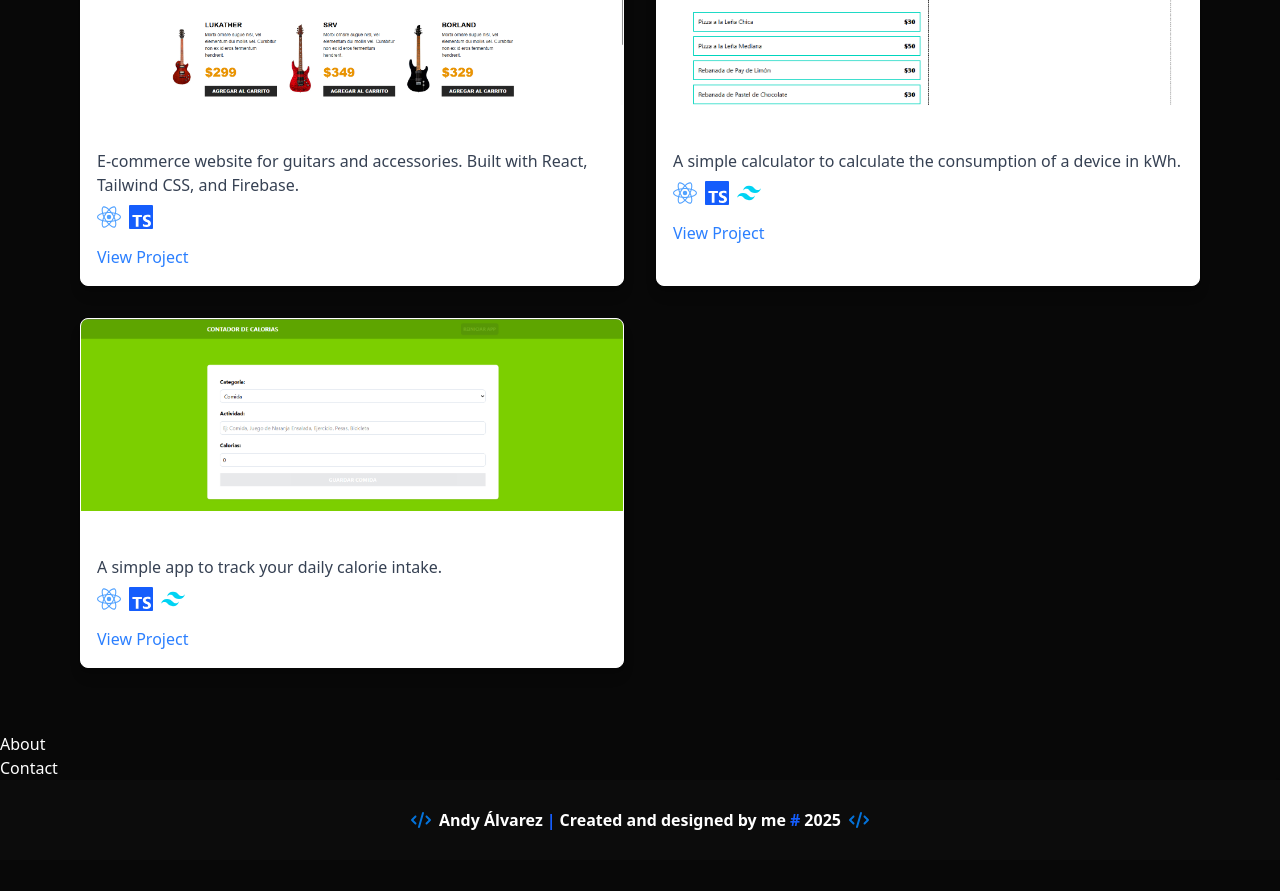
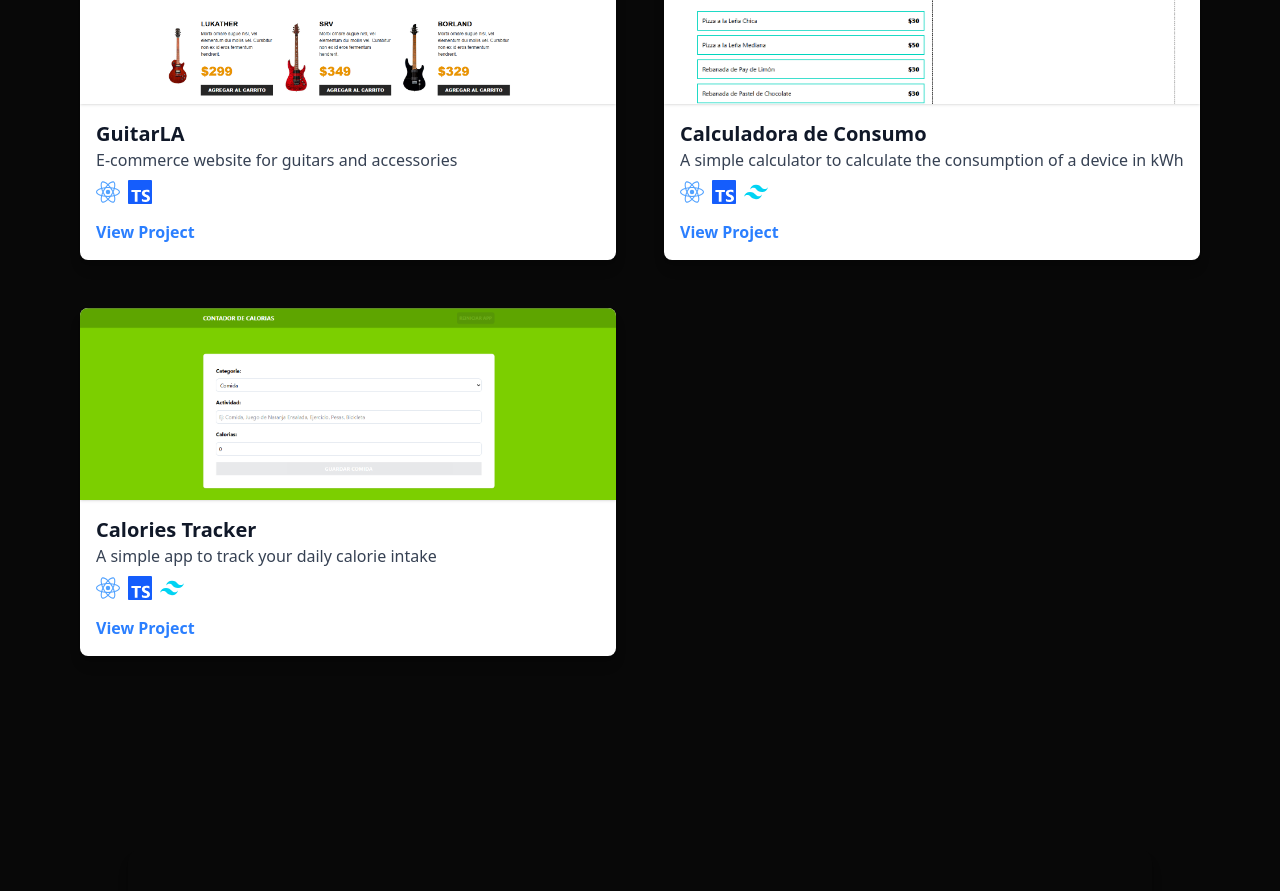
Before and after one commit to AndyAlvarezC/portfolio, a React (Vite) app in the folder portfolio-react/: page / in a window 1280 px wide. Shown: the part 1880-2771 px from the top of the page. Before the commit the page ends 2740 px from the top, so only its background shows below. Built offline with nearby package versions, Linux system fonts and the light colour scheme.

Commit message:
feat: Update contact section with social links and icons styling

```diff
--- /dev/null
+++ b/portfolio-react/src/components/Form.tsx
@@ -0,0 +1,8 @@
+
+export default function Form() {
+    return (
+        <div>
+
+        </div>
+    )
+}
--- a/portfolio-react/src/components/ProjectCard.tsx
+++ b/portfolio-react/src/components/ProjectCard.tsx
@@ -10,10 +10,10 @@ type ProjectCardProps = {
 
 const ProjectCard: FC<ProjectCardProps> = ({ title, description, image, link, skills }) => {
     return (
-        <div className="project-card border rounded-lg overflow-hidden shadow-lg bg-white">
-            <img src={image} alt={title} className="w-full h-48 object-cover" />
+        <div className="project-card  rounded-lg overflow-hidden shadow-lg bg-white transition-all ease-in-out duration-300 hover:scale-102 cursor-pointer">
+            <img src={image} alt={title} className="w-full h-48 object-cover shadow-sm" />
             <div className="p-4">
-                <h3 className="text-xl font-bold">{title}</h3>
+                <h3 className="text-xl font-bold text-gray-900">{title}</h3>
                 <p className="text-gray-700">{description}</p>
                 <div className="flex gap-2 mt-2">
                     {skills.map((Skill, index) => (
@@ -22,7 +22,7 @@ const ProjectCard: FC<ProjectCardProps> = ({ title, description, image, link, sk
                         </div>
                     ))}
                 </div>
-                <a href={link} target="_blank" rel="noopener noreferrer" className="text-blue-500 hover:underline block mt-4">
+                <a href={link} target="_blank" rel="noopener noreferrer" className="text-blue-500 block mt-4 font-bold hover:underline">
                     View Project
                 </a>
             </div>
--- /dev/null
+++ b/portfolio-react/src/components/SocialCard.tsx
@@ -0,0 +1,22 @@
+import { socialLinks } from "../data/contact";
+import { ElementType } from "react";
+
+export default function SocialCard() {
+  return (
+    <div className="flex gap-12 justify-center w-full">
+                {socialLinks.map(({ name, icon: Icon, link, color }: { name: string, icon: ElementType, link: string, color: string }) => (
+                    <a
+                        key={name}
+                        href={link}
+                        target="_blank"
+                        rel="noopener noreferrer"
+                        className={`flex items-center space-x-2 py-4 px-10 bg-[var(--main-bg-color)] rounded-lg shadow-[0px_0px_20px_rgba(37,99,235,0.5)]
+                            hover:shadow-[0px_0px_20px_rgba(37,99,235,1)] transition-all ease-in-out duration-300 ${color} hover:scale-105`}
+                    >
+                        <Icon className="text-2xl" />
+                        <span className="text-xl font-semibold text-white">{name}</span>
+                    </a>
+                ))}
+            </div>
+  )
+}
--- /dev/null
+++ b/portfolio-react/src/data/contact.ts
@@ -0,0 +1,32 @@
+import { ElementType } from "react";
+import { MdEmail } from "react-icons/md";
+import { SiGithub, SiLinkedin } from "react-icons/si";
+
+type SocialLinks = {
+    name: string
+    icon: ElementType
+    link: string
+    color: string
+}
+
+export const socialLinks: SocialLinks[] = [
+    {
+        name: "GitHub",
+        icon: SiGithub,
+        link: "https://github.com/AndyAlvarezC",
+        color: "text-gray-900 hover:text-gray-600"
+
+    },
+    {
+        name: "LinkedIn",
+        icon: SiLinkedin,
+        link: "https://www.linkedin.com/in/andy-alvarez-6961b4300/",
+        color: "text-blue-700 hover:text-blue-500"
+    },
+    {
+        name: "Email",
+        icon: MdEmail,
+        link: "mailto:andykanka@gmail.com",
+        color: "text-red-600 hover:text-red-400"
+    }
+]
--- a/portfolio-react/src/data/projects.ts
+++ b/portfolio-react/src/data/projects.ts
@@ -21,7 +21,7 @@ const getSkillIcon = (skillName: string): ReactElement | undefined => {
 export const projects: ProjectCard[] = [
     {
         title: "GuitarLA",
-        description: "E-commerce website for guitars and accessories. Built with React, Tailwind CSS, and Firebase.",
+        description: "E-commerce website for guitars and accessories",
         image: guitarlaprev,
         link: "https://shopguitarla.netlify.app/",
         skills: ["React", "TypeScript"]
@@ -30,7 +30,7 @@ export const projects: ProjectCard[] = [
     },
     {
         title: "Calculadora de Consumo",
-        description: "A simple calculator to calculate the consumption of a device in kWh.",
+        description: "A simple calculator to calculate the consumption of a device in kWh",
         image: calculadoraprev,
         link: "https://calculadorapropinasyconsumo.netlify.app/",
         skills: ["React", "TypeScript", "Tailwind CSS"]
@@ -39,7 +39,7 @@ export const projects: ProjectCard[] = [
     },
     {
         title: "Calories Tracker",
-        description: "A simple app to track your daily calorie intake.",
+        description: "A simple app to track your daily calorie intake",
         image: caloriasprev,
         link: "https://trackyoucalorie.netlify.app/",
         skills: ["React", "TypeScript", "Tailwind CSS"]
--- a/portfolio-react/src/sections/About.tsx
+++ b/portfolio-react/src/sections/About.tsx
@@ -1,6 +1,34 @@
 
 export default function About() {
     return (
-        <div id="about">About</div>
+        <section id="about" className="flex flex-col items-center py-16 w-full scroll-mt-20 mb-16">
+                        <div className="bg-[var(--main--bg-color)] max-w-5xl w-full p-10 shadow-lg rounded-2xl text-center">
+                            <h1 className="text-5xl font-bold mb-8">About me</h1>
+                            <div className="text-xl text-left gap-8 flex flex-col items-center justify-center mt-16 mb-8">
+                            <p>
+                                Hi! I'm <span className="font-bold">Andy Álvarez</span>, a <span className="font-bold">front-end developer</span> passionate about technology,
+                                modern web design, and performance optimization.
+                                I specialize in <span className="font-bold">React, TypeScript, and Tailwind CSS</span>, creating attractive and efficient interfaces.
+                            </p>
+
+                            <p>
+                            I'm <span className="font-bold">self-taught</span> and always looking to improve my skills.
+                            I've trained in <span className="font-bold">HTML, CSS, JavaScript, and Git</span>, constantly exploring new tools and methodologies
+                            to write cleaner and more scalable code.
+                            </p>
+
+                            <p>
+                            I'm driven by <span className="font-bold">continuous improvement</span> and <span className="font-bold">lifelong learning</span>.
+                            I enjoy tackling challenges that help me refine my skills and stay up to date with the latest trends in web development.
+                            </p>
+
+                            <p>
+                            I'm always open to connecting with other technology enthusiasts.
+                            If you'd like to talk about development, share ideas, or collaborate, I'd love to hear from you!
+                            </p>
+
+                            </div>
+                        </div>
+        </section>
     )
 }
--- a/portfolio-react/src/sections/Contact.tsx
+++ b/portfolio-react/src/sections/Contact.tsx
@@ -1,6 +1,12 @@
+import SocialCard from "../components/SocialCard";
+import Form from "../components/Form";
 
 export default function Contact() {
     return (
-        <div id="about">Contact</div>
-    )
+        <section id="contact" className="flex flex-col items-center py-16 w-full scroll-mt-20 mb-16">
+            <h1 className="text-5xl font-bold mb-16">Contact</h1>
+            <SocialCard />
+            <Form />
+        </section>
+    );
 }
--- a/portfolio-react/src/sections/Home.tsx
+++ b/portfolio-react/src/sections/Home.tsx
@@ -19,7 +19,7 @@ export default function Home() {
                     onClick={() => handleScroll("contact")}
                     className="bg-[var(--main-color)] text-white text-xl sm:text-2xl font-bold uppercase tracking-wide
                     py-4 px-10 rounded-lg shadow-lg transition-all duration-300 ease-in-out
-                    hover:bg-blue-600 hover:shadow-[0px_0px_40px_rgba(37,99,235,1)]"
+                    hover:bg-blue-600 hover:shadow-[0px_0px_40px_rgba(37,99,235,1)] cursor-pointer"
                 >
                     Hire Me!
                 </button>
--- a/portfolio-react/src/sections/Projects.tsx
+++ b/portfolio-react/src/sections/Projects.tsx
@@ -3,9 +3,9 @@ import { projects } from "../data/projects";
 
 export default function Projects() {
     return (
-        <section id="projects" className="flex flex-col items-center py-16 w-full scroll-mt-20">
+        <section id="projects" className="flex flex-col items-center py-16 w-full scroll-mt-20 mb-16">
             <h1 className="text-5xl font-bold text-center mb-12">Projects</h1>
-            <div className="grid grid-cols-1 sm:grid-cols-2 gap-8 w-full max-w-6xl px-4">
+            <div className="grid grid-cols-1 sm:grid-cols-2 gap-12 w-full max-w-6xl px-4">
                 {projects.map((project, index) => (
                     <ProjectCard
                         key={index}
--- a/portfolio-react/src/sections/Skills.tsx
+++ b/portfolio-react/src/sections/Skills.tsx
@@ -1,4 +1,4 @@
-import Cards from "../components/Cards";
+import Cards from "../components/SkillCard";
 
 export default function Skills() {
     return (
```
Also changed, not shown: portfolio-react/src/components/SkillCard.tsx (renamed from portfolio-react/src/components/Cards.tsx).
